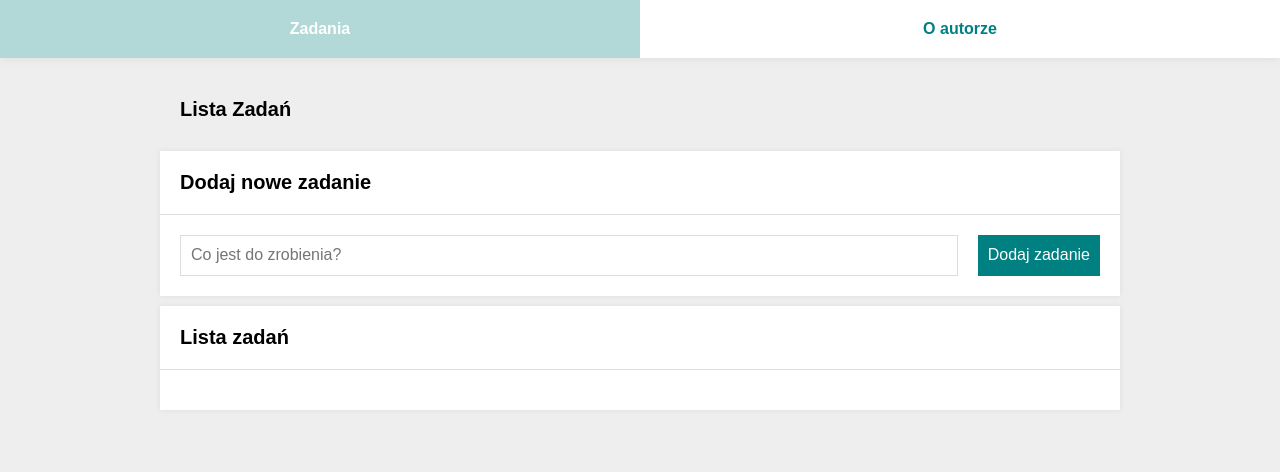
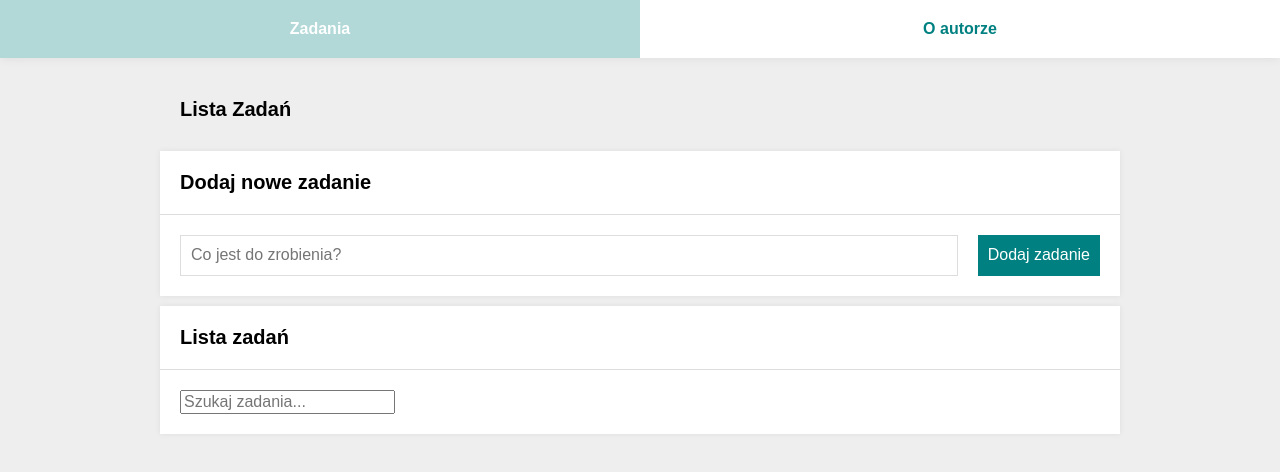
Before and after one commit to Baks44/todos-list-react, a React (Create React App) app: page / in a window 1280 px wide. Shown: the top 472 px of the page. Built offline with nearby package versions, Linux system fonts and the light colour scheme.

Commit message:
feat: add tasks filtering with search query

```diff
--- /dev/null
+++ b/src/features/tasks/Search/index.js
@@ -0,0 +1,23 @@
+import { useSearchParams } from "react-router-dom";
+
+const Search = () => {
+  const [searchParams, setSearchParams] = useSearchParams();
+
+  const query = searchParams.get("search") || "";
+
+  const onInputChange = ({ target }) => {
+    setSearchParams({
+      search: target.value,
+    });
+  };
+
+  return (
+    <input
+      placeholder="Szukaj zadania..."
+      value={query}
+      onChange={onInputChange}
+    />
+  );
+};
+
+export default Search;
--- a/src/features/tasks/Tasks.js
+++ b/src/features/tasks/Tasks.js
@@ -1,12 +1,13 @@
 import Form from "./Form";
 import Buttons from "./Buttons";
 import TasksList from "./TasksList";
+import Search from "./Search";
+
 import Header from "../../common/Header";
 import Section from "../../common/Section";
 import Container from "../../common/Container";
 
-function Tasks() {
-  return (
+const Tasks = () => (
   <Container>
     <Header title="Lista Zadań" />
 
@@ -14,11 +15,15 @@ function Tasks() {
 
     <Section
       title="Lista zadań"
-        body={<TasksList />}
+      body={
+        <>
+          <Search />
+          <TasksList />
+        </>
+      }
       extraHeaderContent={<Buttons />}
     />
   </Container>
 );
-}
 
 export default Tasks;
--- a/src/features/tasks/TasksList/index.js
+++ b/src/features/tasks/TasksList/index.js
@@ -1,25 +1,38 @@
 import { List, Item, Button, Content } from "./styled";
 import { useSelector, useDispatch } from "react-redux";
-import { Link } from "react-router-dom";
+import { Link, useSearchParams } from "react-router-dom";
+
 import {
   removeTask,
   toggleTaskDone,
-  selectTasks,
   selectHideDone,
+  selectFilteredTasks,
 } from "../tasksSlice";
 
 const TasksList = () => {
-  const tasks = useSelector(selectTasks);
-  const hideDone = useSelector(selectHideDone);
   const dispatch = useDispatch();
 
+  const [searchParams] = useSearchParams();
+  const query = searchParams.get("search") || "";
+
+  const tasks = useSelector((state) => selectFilteredTasks(state, query));
+  const hideDone = useSelector(selectHideDone);
+
   return (
+    <>
+      {tasks.length === 0 && query ? (
+        <p>Brak zadań spełniających kryteria wyszukiwania</p>
+      ) : (
         <List>
           {tasks.map((task) => (
             <Item key={task.id} hidden={task.done && hideDone}>
-          <Button toggleDone onClick={() => dispatch(toggleTaskDone(task.id))}>
+              <Button
+                toggleDone
+                onClick={() => dispatch(toggleTaskDone(task.id))}
+              >
                 {task.done ? "✓" : "\u00A0"}
               </Button>
+
               <Link to={`/tasks/${task.id}`}>
                 <Content done={task.done}>{task.content}</Content>
               </Link>
@@ -30,6 +43,8 @@ const TasksList = () => {
             </Item>
           ))}
         </List>
+      )}
+    </>
   );
 };
 
--- a/src/features/tasks/tasksSlice.js
+++ b/src/features/tasks/tasksSlice.js
@@ -42,8 +42,19 @@ export const {
   toggleHideDone,
 } = tasksSlice.actions;
 
-export const selectTasksState = (state) => state.tasks;
 export const selectTasks = (state) => state.tasks.tasks;
 export const selectHideDone = (state) => state.tasks.hideDone;
 
+export const selectFilteredTasks = (state, query) => {
+  const tasks = selectTasks(state);
+
+  if (!query) {
+    return tasks;
+  }
+
+  return tasks.filter((task) =>
+    task.content.toLowerCase().includes(query.toLowerCase()),
+  );
+};
+
 export default tasksSlice.reducer;
```
Lines whose indentation alone changed are shown as unchanged.
